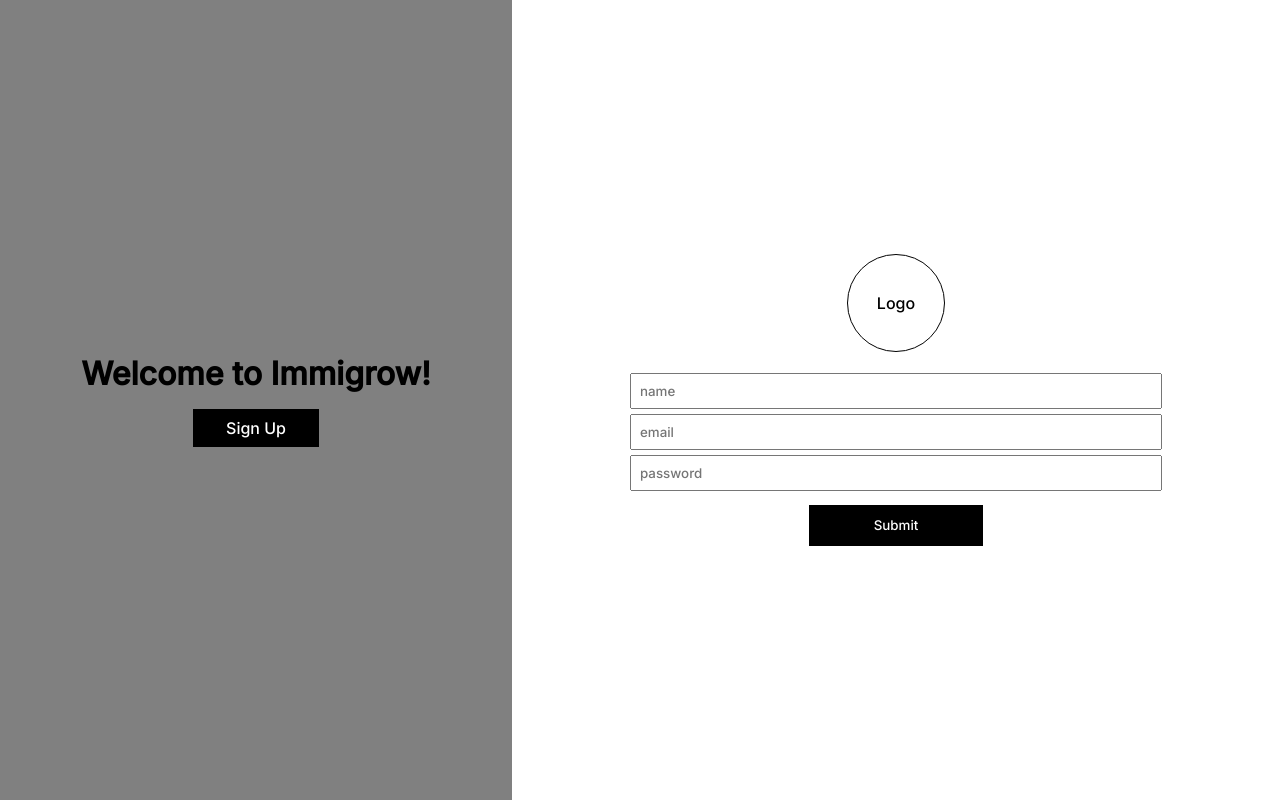
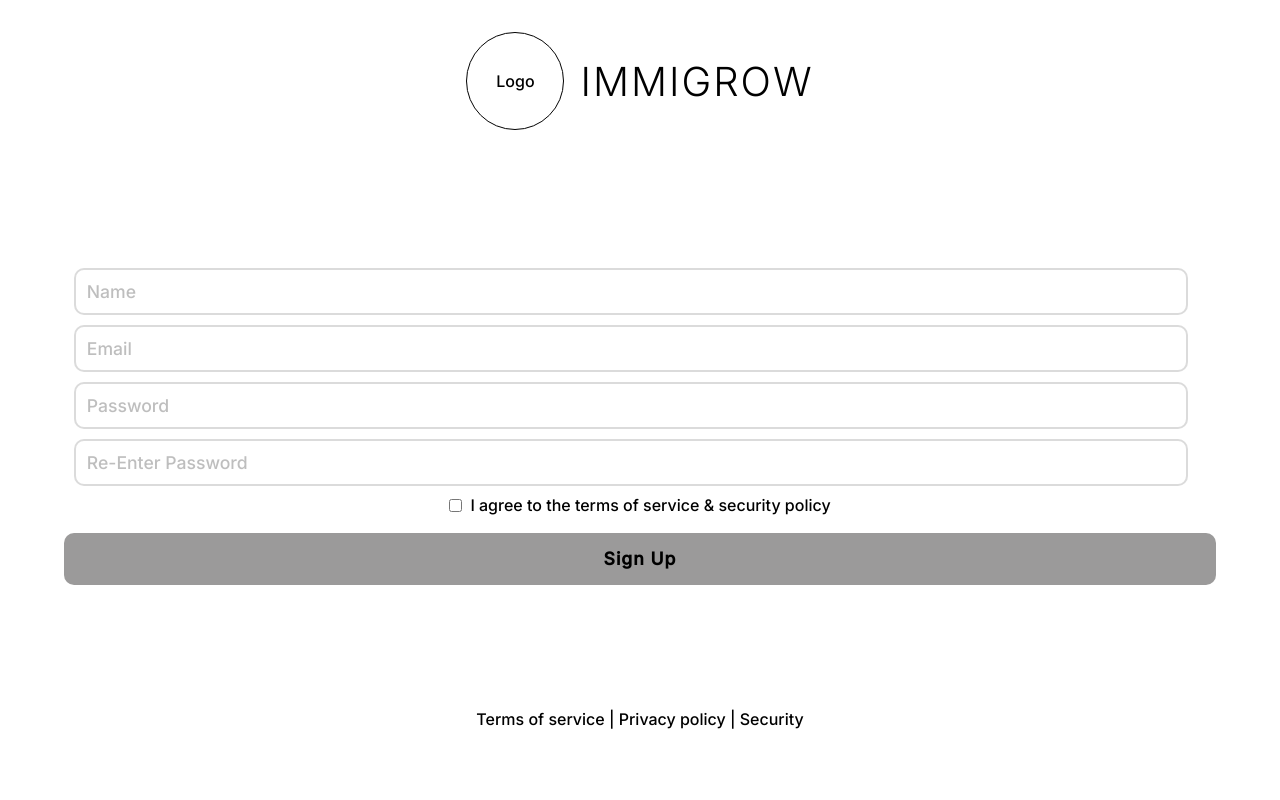
Before and after one commit to uwitdat/hackathon-immigrow-react, a React (Create React App) app: page /signup in a window 1280 px wide. Built offline with nearby package versions, Linux system fonts and the light colour scheme.

Commit message:
page two

```diff
--- a/public/index.html
+++ b/public/index.html
@@ -16,8 +16,8 @@
     -->
     <link rel="manifest" href="%PUBLIC_URL%/manifest.json" />
     <link rel="preconnect" href="https://fonts.googleapis.com">
-<link rel="preconnect" href="https://fonts.gstatic.com" crossorigin>
-<link href="https://fonts.googleapis.com/css2?family=Inter:wght@300;500&display=swap" rel="stylesheet">
+    <link rel="preconnect" href="https://fonts.gstatic.com" crossorigin>
+    <link href="https://fonts.googleapis.com/css2?family=Inter:wght@300;500&display=swap" rel="stylesheet">
     <!--
       Notice the use of %PUBLIC_URL% in the tags above.
       It will be replaced with the URL of the `public` folder during the build.
--- a/src/components/LandingPage/LandingPage.css
+++ b/src/components/LandingPage/LandingPage.css
@@ -2,32 +2,32 @@
   height: 100vh;
   width: 100vw;
   display: flex;
+  justify-content: center;
 }
 
-.Welcome-container {
-  display: flex;
-  width: 40vw;
-  background-color: gray;
-  flex-direction: column;
-  justify-content: center;
-  align-items: center;
-  text-align: center;
-}
-
-.Login-container {
+/* .Login-container {
   display: flex;
   width: 60vw;
   flex-direction: column;
   justify-content: center;
   align-items: center;
   text-align: center;
-}
+} */
 
 .Login-input {
   display: block;
-  padding: 0.5rem;
-  width: 40vw;
-  margin: 0.3rem;
+  padding: 0.7rem;
+  width: 85vw;
+  margin: 0.6rem;
+  font-family: "Inter", sans-serif;
+  border-radius: 10px;
+  border: 2px solid rgba(129, 129, 129, 0.288);
+  font-size: 1.1rem;
+}
+
+.Login-input::-webkit-input-placeholder {
+  font-family: "Inter", sans-serif;
+  color: rgba(129, 129, 129, 0.514);
 }
 
 .Login-logo {
@@ -36,14 +36,16 @@
   width: 6rem;
   border-radius: 50%;
   display: flex;
+  flex-direction: column;
   justify-content: center;
   align-items: center;
-  margin-bottom: 1rem;
+  margin-right: 1rem;
 }
 
 .Login-signup {
   margin-top: 1rem;
   border: 1px solid black;
+
   padding: 0.5rem 2rem;
   color: white;
   background-color: black;
@@ -51,12 +53,57 @@
 
 .Login-btn {
   margin-top: 0.6rem;
-  border: 1px solid black;
-  padding: 0.7rem 4rem;
-  color: white;
-  background-color: black;
+  border-radius: 10px;
+  border: 1px solid transparent;
+  width: 90vw;
+  padding: 0.9rem 0;
+  font-size: 1.1rem;
+  letter-spacing: 1px;
+  font-weight: bolder;
+  color: rgb(0, 0, 0);
+  background-color: rgb(155, 154, 154);
+  font-family: "Inter", sans-serif;
 }
 
 .Login-btn:hover {
   cursor: pointer;
 }
+
+.logo-title {
+  display: flex;
+  align-items: center;
+  justify-content: center;
+  width: 100vw;
+  margin-top: 2rem;
+}
+
+.LandingPage-h1 {
+  font-size: 2.5rem;
+  letter-spacing: 2px;
+  font-weight: 300;
+}
+
+.form-container {
+  margin-top: 8rem;
+  display: flex;
+  width: 100vw;
+  justify-content: center;
+}
+
+.policy {
+  height: 18vh;
+  display: flex;
+  justify-content: center;
+  align-items: flex-end;
+}
+
+.terms-agree {
+  display: flex;
+  flex-direction: row;
+  align-items: center;
+  justify-content: center;
+  margin: 0.5rem 0;
+}
+#box {
+  margin-right: 0.5rem;
+}
--- a/src/components/LandingPage/LandingPage.js
+++ b/src/components/LandingPage/LandingPage.js
@@ -24,20 +24,25 @@
 
   return (
     <div className="LandingPage-container">
-      <div className="Welcome-container">
-        <h1>Welcome to Immigrow!</h1>
-        <p className="Login-signup">Sign Up</p>
-      </div>
 
       <div className="Login-container">
+
+        <div className='logo-title'>
+
           <div className="Login-logo">
             <p>Logo</p>
           </div>
+          <div className='LandingPage-title-container'>
+            <h1 className='LandingPage-h1'>IMMIGROW</h1>
+          </div>
+        </div>
+
+        <div className='form-container'>
           <form onSubmit={handleSubmitUser}>
             <input
               className="Login-input"
               type="text"
-            placeholder="name"
+              placeholder="Name"
               value={name}
               onChange={(e) => setName(e.target.value)}
               required={true}
@@ -45,7 +50,7 @@
             <input
               className="Login-input"
               type="email"
-            placeholder="email"
+              placeholder="Email"
               value={email}
               onChange={(e) => setEmail(e.target.value)}
               required={true}
@@ -53,15 +58,32 @@
             <input
               className="Login-input"
               type="password"
-            placeholder="password"
+              placeholder="Password"
               value={password}
               onChange={(e) => setPassword(e.target.value)}
               required={true}
             />
+            <input
+              className="Login-input"
+              type="password"
+              placeholder="Re-Enter Password"
+
+              required={true}
+            />
+            <div className='terms-agree'>
+              <input type='checkbox' id="box" />
+              <p>I agree to the terms of service & security policy</p>
+            </div>
+
             <button type="submit" className="Login-btn">
-            Submit
+              Sign Up
             </button>
           </form>
+        </div>
+        <div className='policy'>
+          <p>Terms of service | Privacy policy | Security</p>
+
+        </div>
       </div>
     </div>
   );
```
Lines whose indentation alone changed are shown as unchanged.
